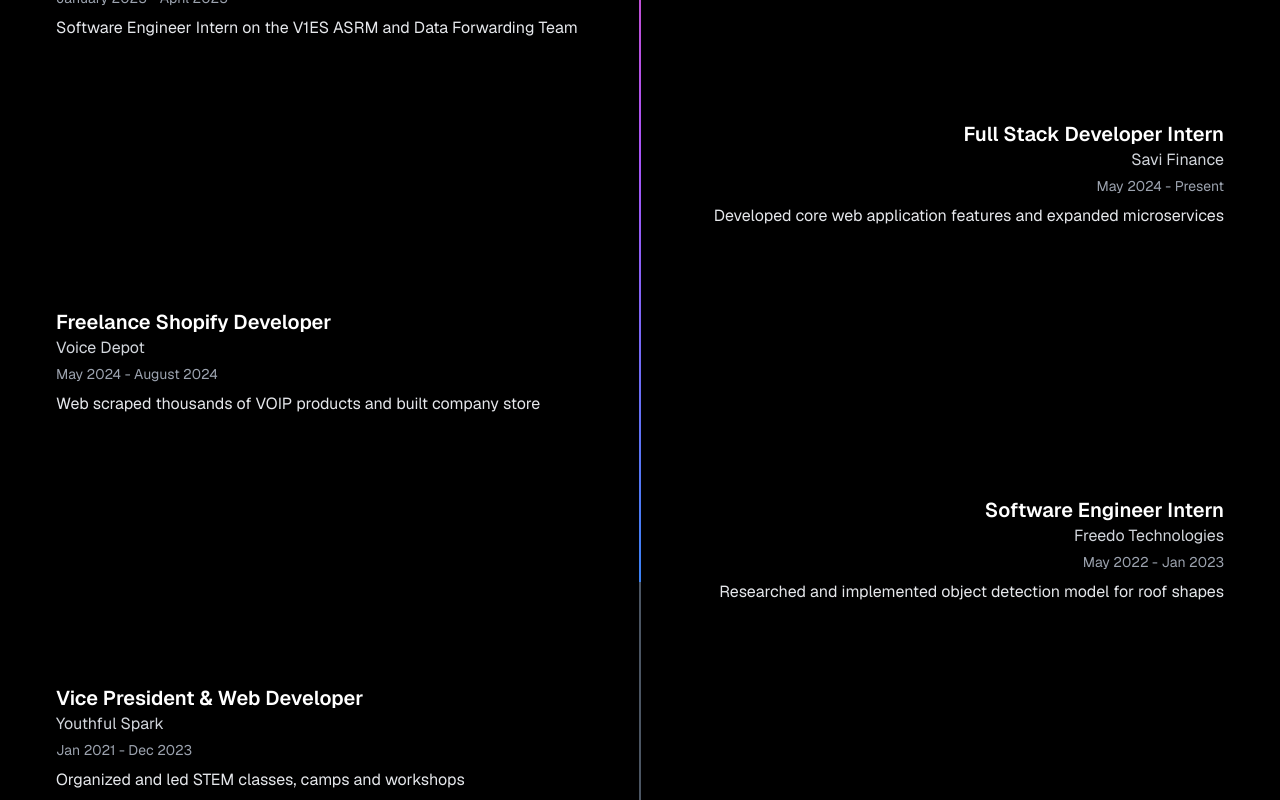
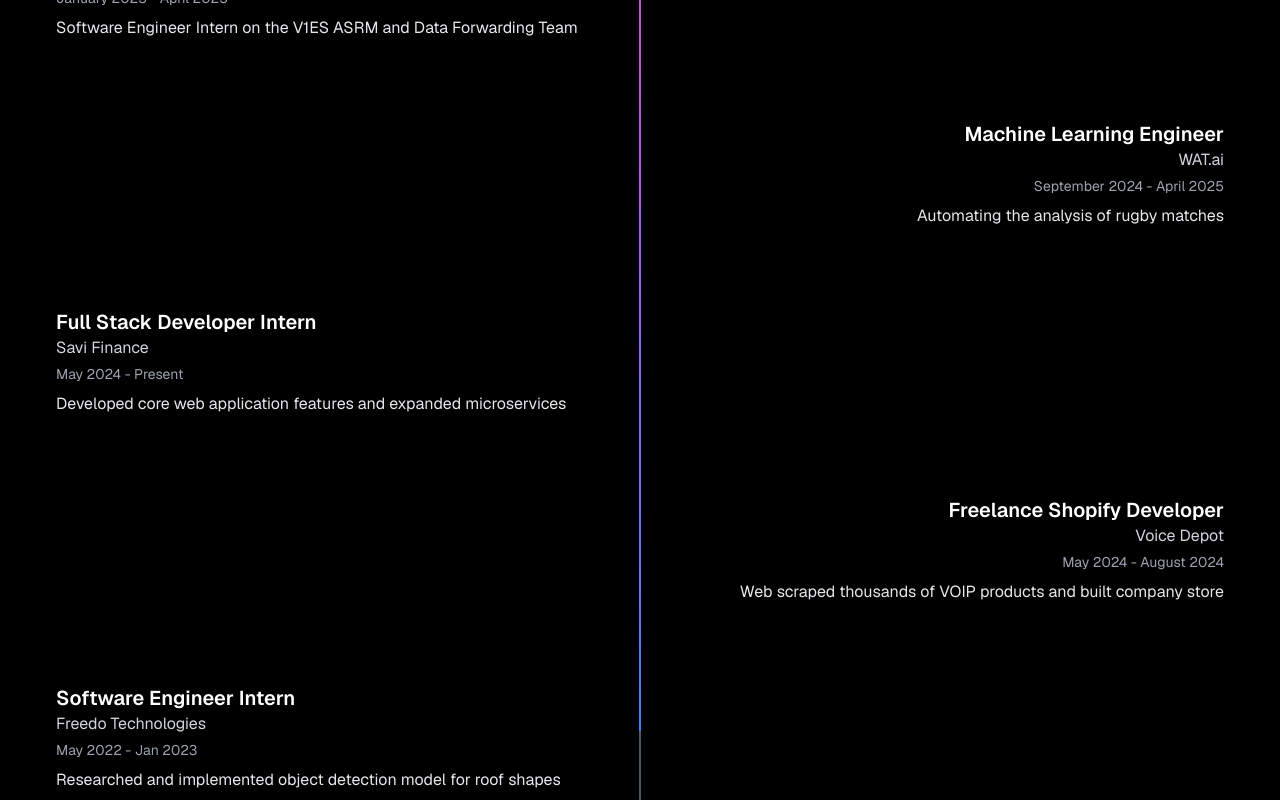
Before and after one commit to richieb21/personal-portfolio, a Next.js app: page / in a window 1280 px wide. Shown: the part 860-1660 px from the top of the page. Built offline with nearby package versions, Linux system fonts and the light colour scheme.

Commit message:
Update Experience.tsx

```diff
--- a/app/(home)/components/Experience.tsx
+++ b/app/(home)/components/Experience.tsx
@@ -23,6 +23,12 @@
     date: "January 2025 - April 2025",
     description:
       "Software Engineer Intern on the V1ES ASRM and Data Forwarding Team",
+  },
+  {
+    company: "WAT.ai",
+    role: "Machine Learning Engineer",
+    date: "September 2024 - April 2025",
+    description: "Automating the analysis of rugby matches",
   },
   {
     company: "Savi Finance",
```
